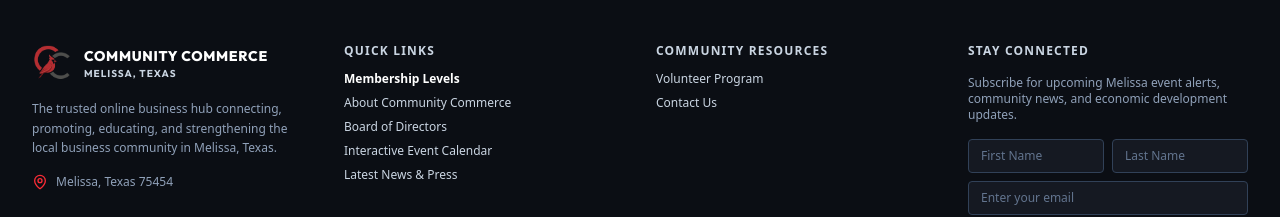
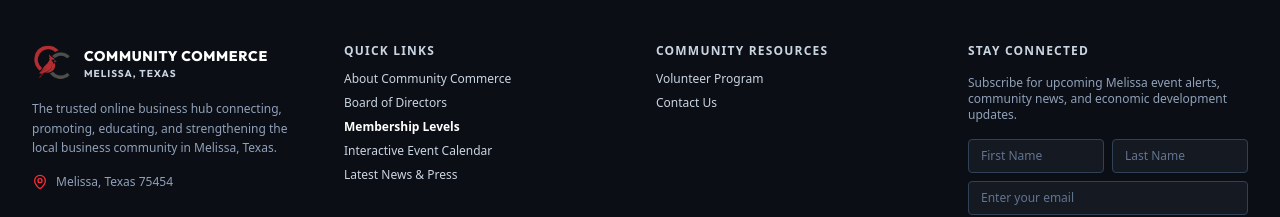
Before and after one commit to brettz6771/community-commerce-melissa, a Next.js app: page / in a window 1280 px wide. Shown: the part 2150-2367 px from the top of the page. Built offline with nearby package versions, Linux system fonts and the light colour scheme; no server answers; a web font is replaced by a local one.

Commit message:
feat: position Membership between Leadership and Events in navigation

```diff
--- a/src/components/Footer.tsx
+++ b/src/components/Footer.tsx
@@ -105,9 +105,9 @@ export default function Footer() {
               QUICK LINKS
             </h4>
             <ul className="space-y-2 text-xs text-slate-300">
-              <li><Link href="/membership" className="text-white font-bold hover:text-red-400 transition">Membership Levels</Link></li>
               <li><Link href="/about" className="hover:text-white transition">About Community Commerce</Link></li>
               <li><Link href="/leadership" className="hover:text-white transition">Board of Directors</Link></li>
+              <li><Link href="/membership" className="text-white font-bold hover:text-red-400 transition">Membership Levels</Link></li>
               <li><Link href="/events" className="hover:text-white transition">Interactive Event Calendar</Link></li>
               <li><Link href="/news" className="hover:text-white transition">Latest News & Press</Link></li>
             </ul>
--- a/src/components/Navbar.tsx
+++ b/src/components/Navbar.tsx
@@ -15,9 +15,9 @@ export default function Navbar({ onOpenJoinModal }: NavbarProps) {
   const pathname = usePathname();
 
   const navLinks = [
-    { name: "MEMBERSHIP", href: "/membership" },
     { name: "ABOUT", href: "/about" },
     { name: "LEADERSHIP", href: "/leadership" },
+    { name: "MEMBERSHIP", href: "/membership" },
     { name: "EVENTS", href: "/events" },
     { name: "NEWS", href: "/news" },
   ];
```
